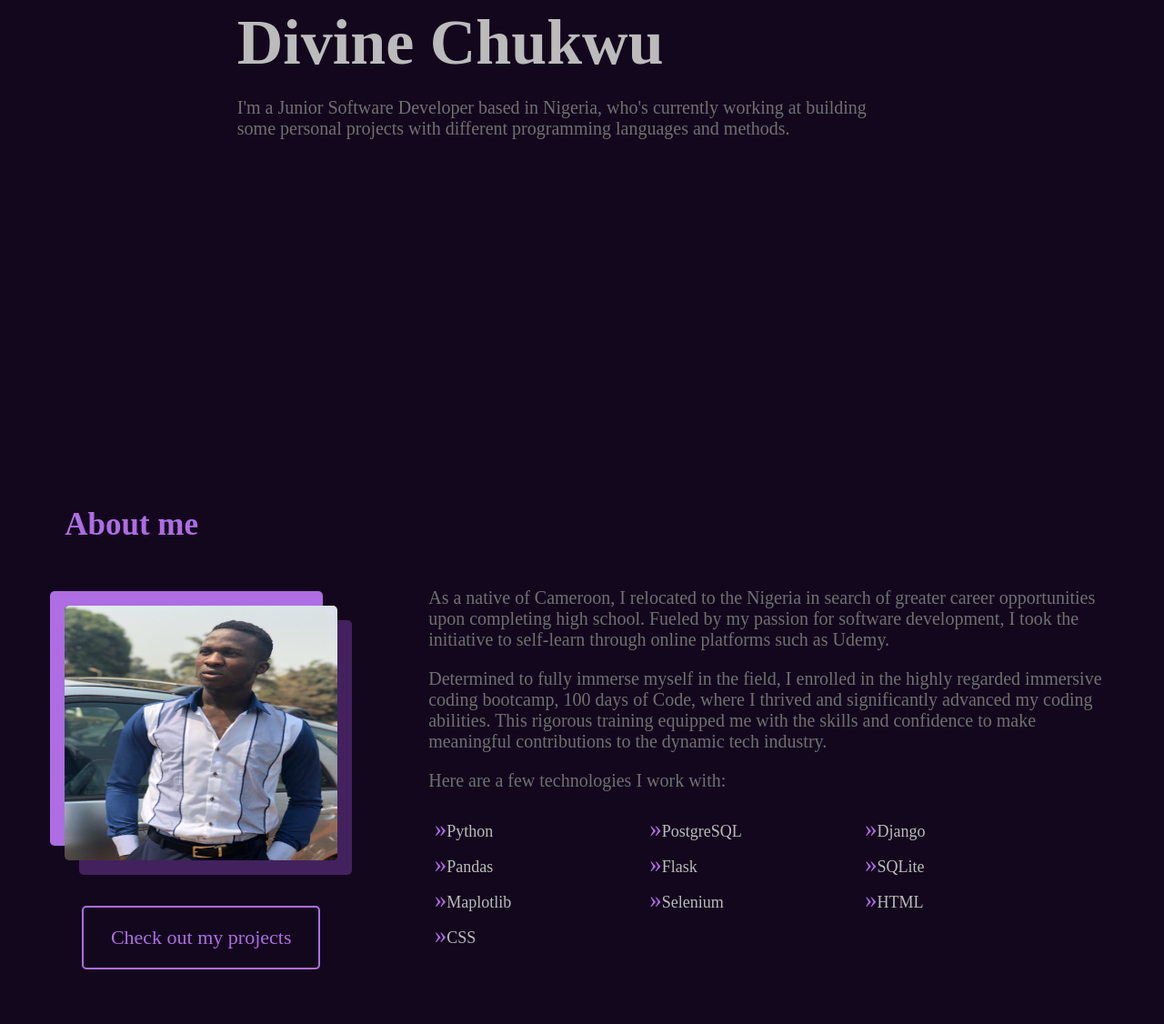
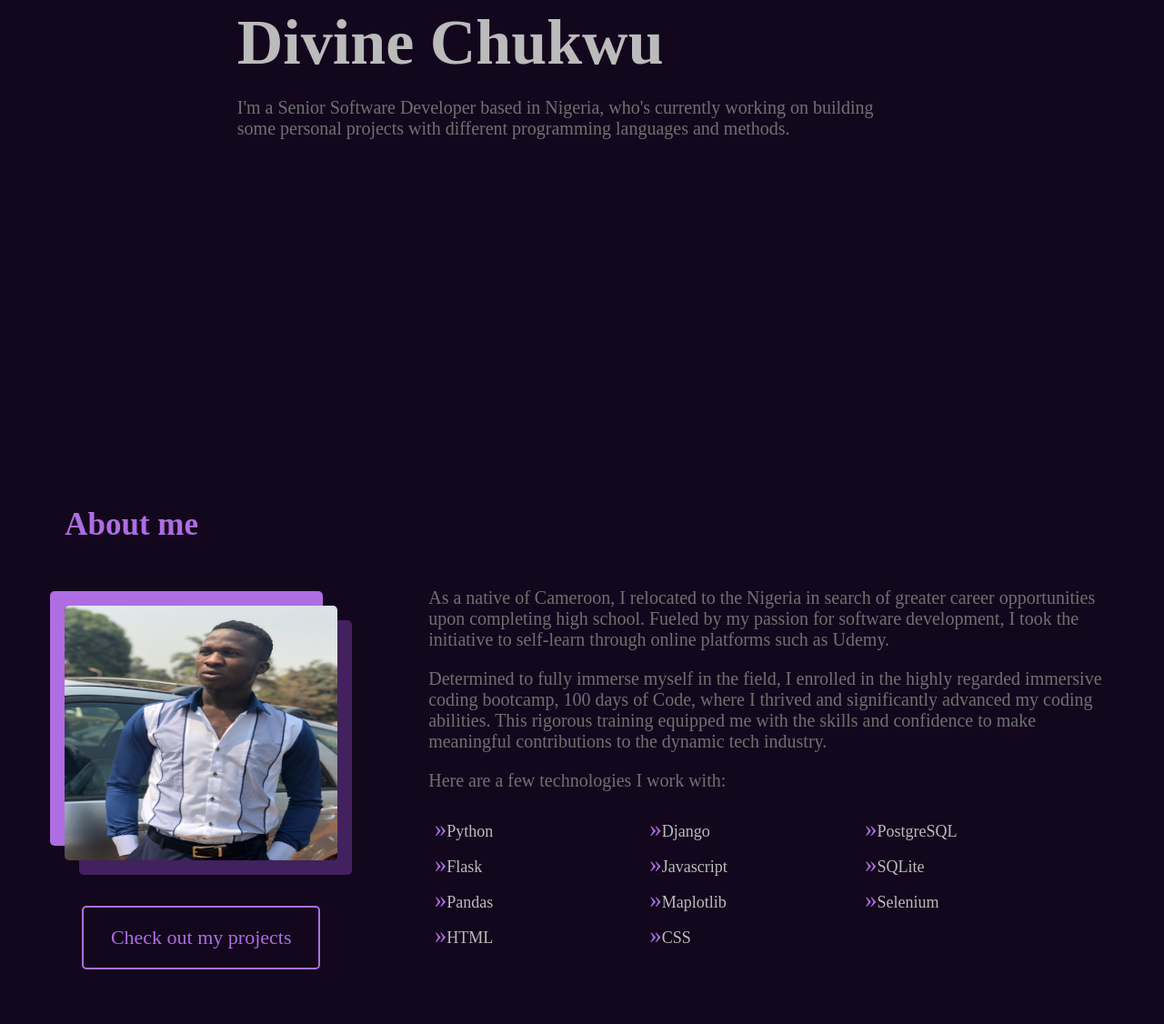
Before and after one commit to Dipec001/profile-website, a Flask app: page / in a window 1280 px wide. Shown: the part 274-1400 px from the top of the page at 91% size. Run offline with Flask 2, Linux system fonts and the light colour scheme; some libraries are stand-ins or nearby versions; some web fonts are replaced.

```diff
--- a/templates/index.html
+++ b/templates/index.html
@@ -44,7 +44,7 @@
            Divine Chukwu
         </h1>
         <p class="info">
-            I'm a Junior Software Developer based in Nigeria, who's currently working at building some personal projects with different
+            I'm a Senior Software Developer based in Nigeria, who's currently working on building some personal projects with different
             programming languages and methods.
 
         </p>
@@ -72,11 +72,12 @@
                 </p>
                 <ul class="skills">
                     <li>Python</li>
+                    <li>Django</li>
                     <li>PostgreSQL</li>
-                    <li>Django</li>
+                    <li>Flask</li>
+                    <li>Javascript</li>
+                    <li>SQLite</li>
                     <li>Pandas</li>
-                    <li>Flask</li>
-                    <li>SQLite</li>
                     <li>Maplotlib</li>
                     <li>Selenium</li>
                     <li>HTML</li>
```
Also changed, not shown: 1 other file.
